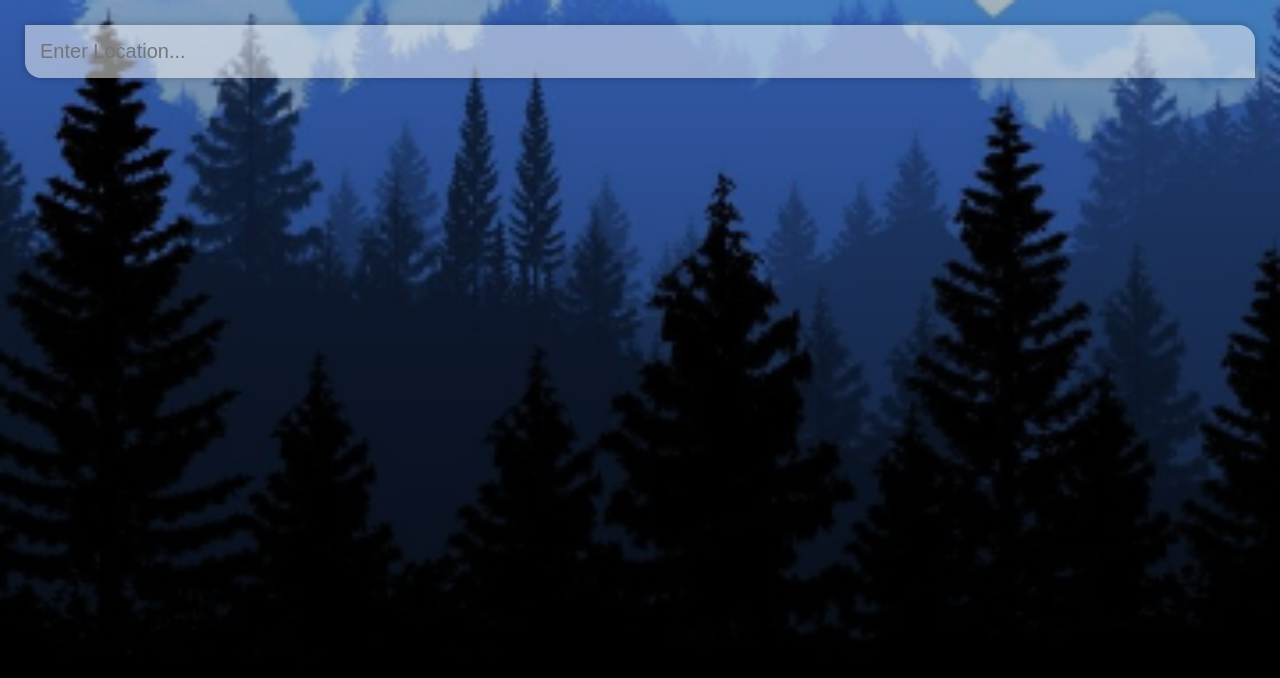
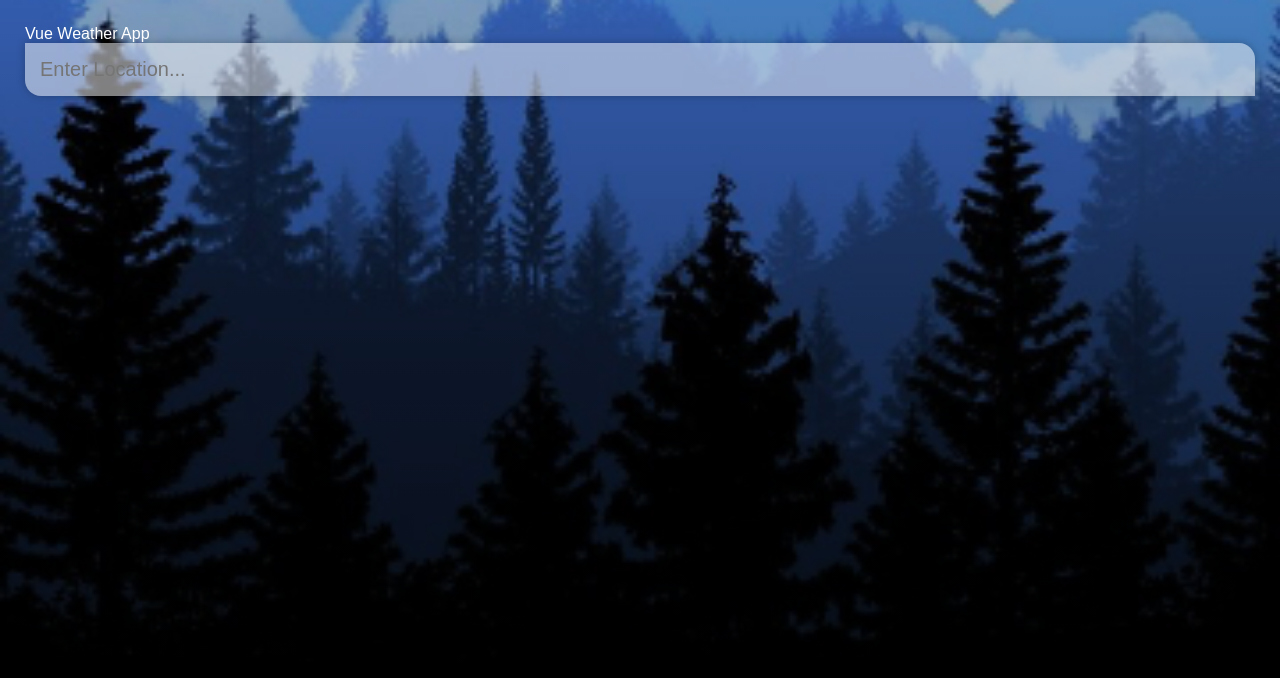
Before and after one commit to ehenderson828/brosco-weather-app, a Vue app: page / in a window 1280 px wide. Shown: the top 678 px of the page. Built offline with nearby package versions, Linux system fonts and the light colour scheme.

Commit message:
added label to input and changed units to imperial

```diff
--- a/src/App.vue
+++ b/src/App.vue
@@ -2,6 +2,9 @@
     <div id="app" :class="typeof weather.main != 'undefined' && weather.main.temp > 16 ? 'warm' : ''">
       <main>
         <div class="search-box">
+          <label>
+            Vue Weather App
+          </label>
           <input type="text"
           name="location-search"
           class="search-bar"
@@ -29,7 +32,7 @@
     name: 'app',
     data() {
       return {
-        api_key: '',
+        api_key: '0b29a16d36052f3475dc127e3cd533aa',
         url_base:'https://api.openweathermap.org/data/2.5/',
         query: '',
         weather: {}
@@ -38,7 +41,7 @@
     methods: {
       fetchWeather(e) {
         if(e.key == 'Enter') {
-          fetch(`${this.url_base}weather?q=${this.query}&units=metric&APPID=${this.api_key}`)
+          fetch(`${this.url_base}weather?q=${this.query}&units=imperial&APPID=${this.api_key}`)
           .then((res) => {
             return res.json();
           }).then(this.setResults);
@@ -69,6 +72,12 @@
     margin: 0;
     padding: 0;
     box-sizing: border-box;
+  }
+
+  label {
+    font-family: 'montserrat', sans-serif;
+    color: white;
+    text-align: center;
   }
 
   body {
```
